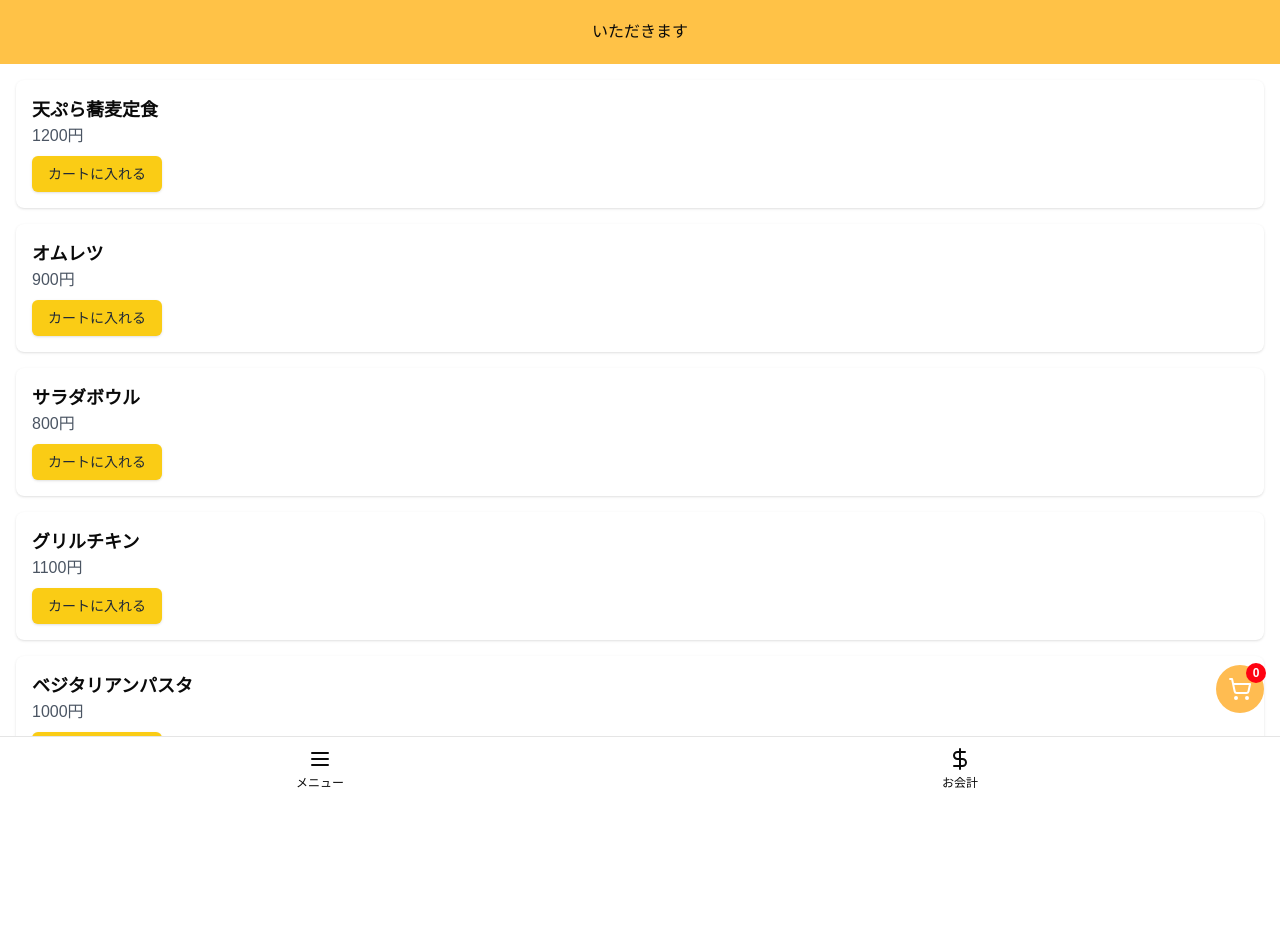
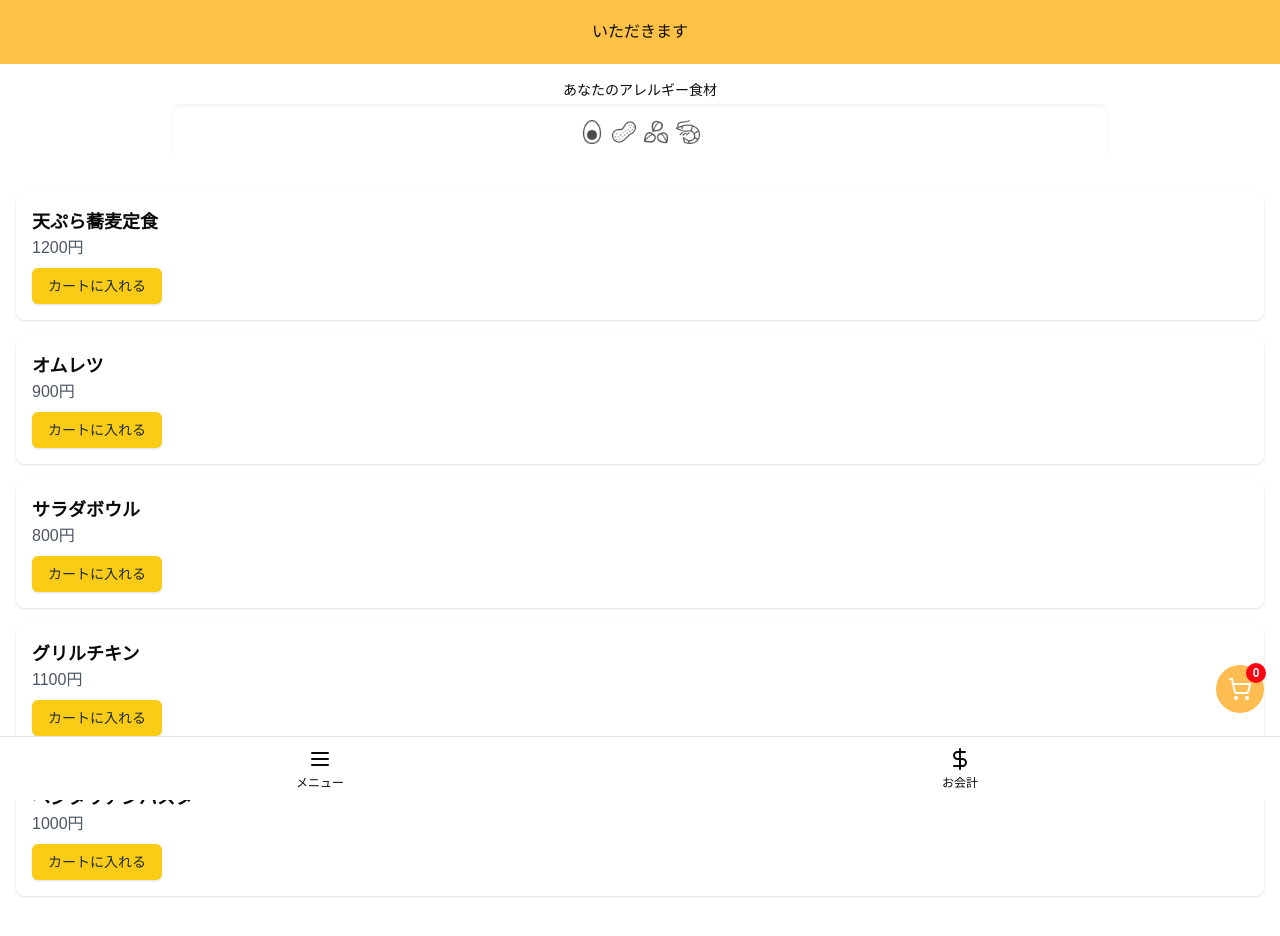
Before and after one commit to a-company-jp/gaishi-hackathon-app, a Next.js app in the folder webapp/: page /menu in a window 1280 px wide. Shown: the top 936 px of the page. Before the commit the page ends 864 px from the top, so only its background shows below. Built offline with nearby package versions, Linux system fonts and the light colour scheme; no server answers.

Commit message:
:sparkles: アレルギー表示コンポーネント設置

```diff
--- a/webapp/src/features/menu/MenuPage.tsx
+++ b/webapp/src/features/menu/MenuPage.tsx
@@ -4,6 +4,7 @@ import React, { useState } from "react";
 import { Button } from "@/components/ui/button";
 import CartButton from "@/components/CartButton";
 import MenuModal from "@/components/MenuModal";
+import DisplayAllergies from "@/features/menu/DisplayAllergies";
 
 const menuItems = [
   {
@@ -54,6 +55,7 @@ function MenuPage() {
 
   return (
     <div className="flex flex-col w-full pb-16">
+      <DisplayAllergies allergies={[]} />
       <div className="p-4 space-y-4">
         {menuItems.map((item, index) => (
           <div key={index} className="bg-white rounded-lg shadow">
```
